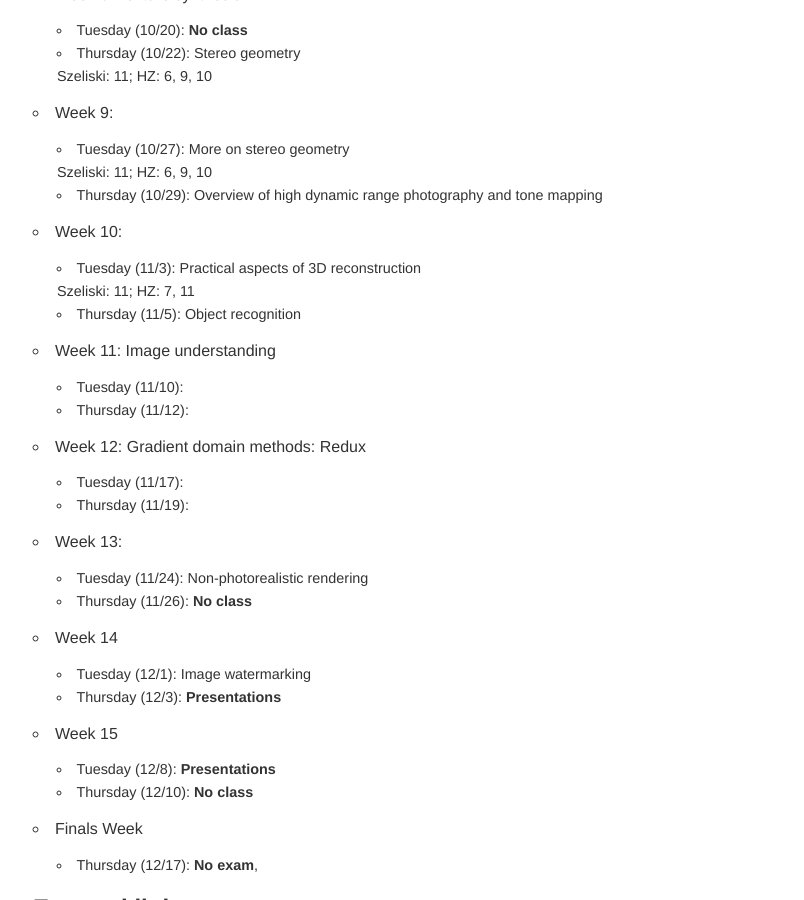
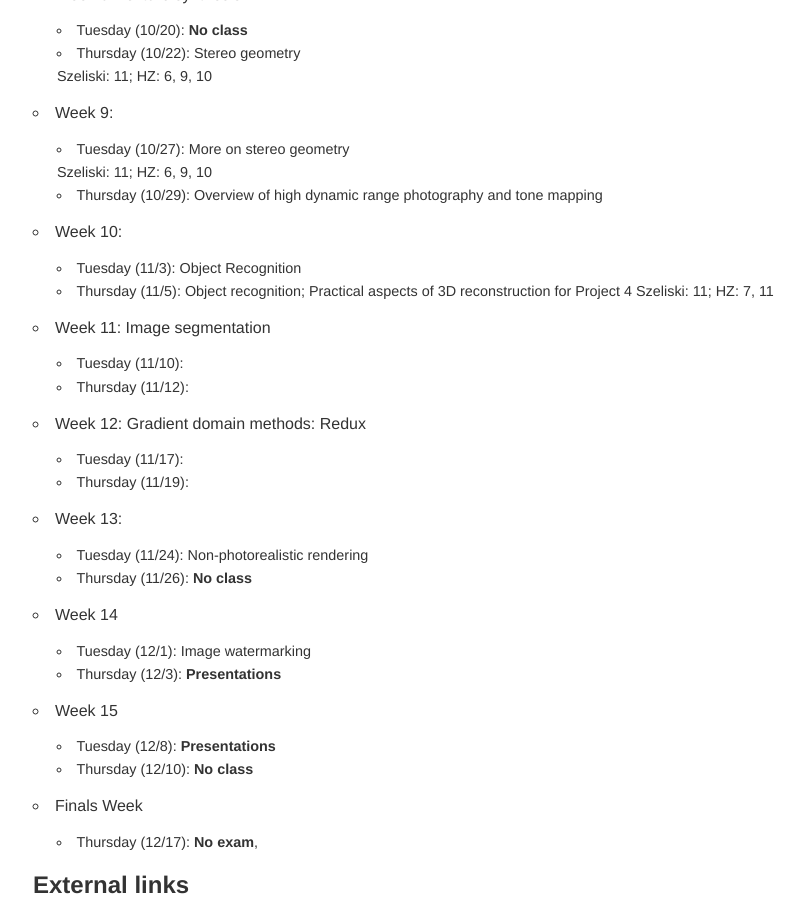
Before and after one commit to jacksonjw12/mbannister.github.io, a Jekyll site: the page built from _teaching/181m-f15/index.md, in a window 1280 px wide and 900 px high, scrolled down 3265 px. Shown: the whole window, without its empty margins (127-931 px from the left). Built offline with Jekyll 4.4.1, drawn with Linux system fonts in a browser that asks for light colours.

Commit message:
Added project 4 to 181

```diff
--- a/_teaching/181m-f15/index.md
+++ b/_teaching/181m-f15/index.md
@@ -70,7 +70,7 @@
 - [Project 1: Images of the Russian empire](project01.html)
 - [Project 2: Fun with frequencies](project02.html)
 - [Project 3: Photo mosaics (panoramas)](project03.html)
-- Project 4: 3D Reconstruction
+- [Project 4: 3D Reconstruction](project04.html)
 - Project 5: Final project
 
 ## Examples
@@ -129,10 +129,10 @@
     Szeliski: 11; HZ: 6, 9, 10
   - Thursday (10/29): Overview of high dynamic range photography and tone mapping
 - Week 10:
-  - Tuesday (11/3): Practical aspects of 3D reconstruction
+  - Tuesday (11/3): Object Recognition
+  - Thursday (11/5): Object recognition; Practical aspects of 3D reconstruction for Project 4
     Szeliski: 11; HZ: 7, 11
-  - Thursday (11/5): Object recognition
-- Week 11: Image understanding
+- Week 11: Image segmentation
   - Tuesday (11/10):
   - Thursday (11/12):
 - Week 12: Gradient domain methods: Redux
```
Also changed, not shown: _teaching/181m-f15/project04.md (added, +33 -0 lines).
